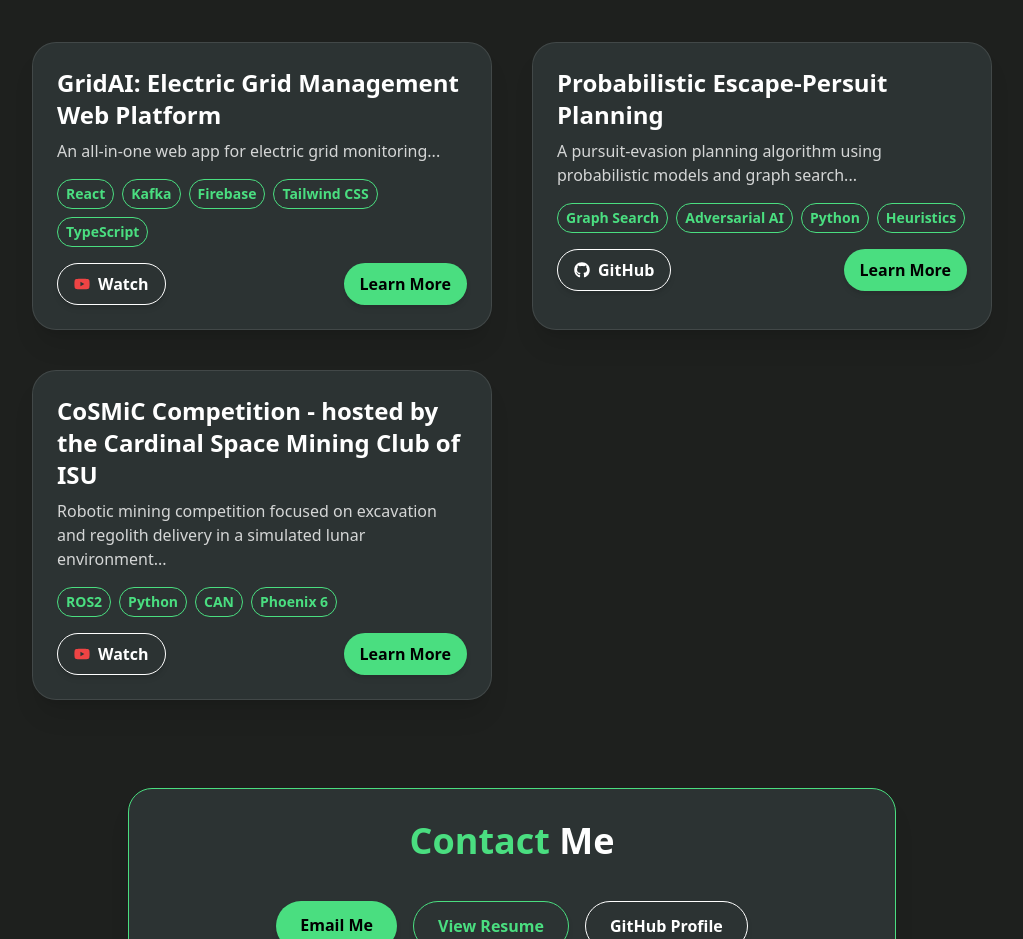
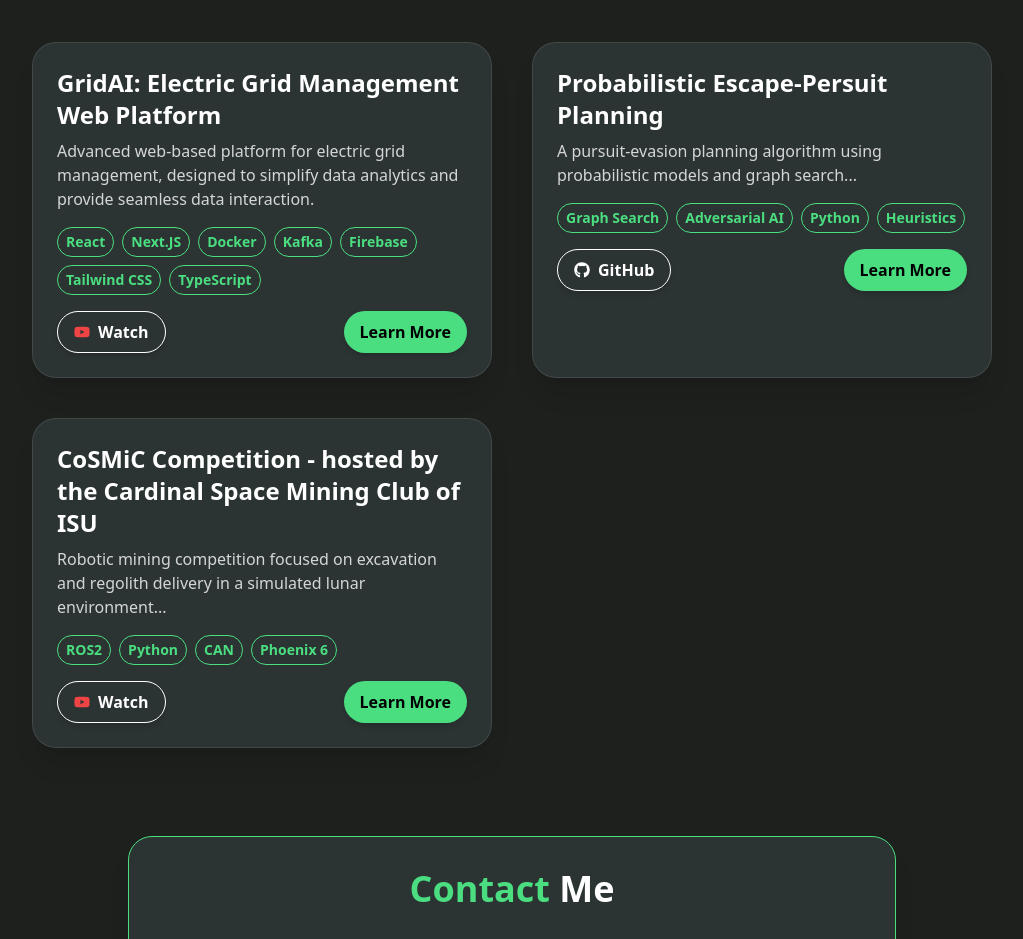
Before and after one commit to jhsotoglz/web-portfolio, a React (Vite) app: page / in a window 1280 px wide. Shown: the part 1280-2219 px from the top of the page, without its empty margins (128-1151 px from the left). Built offline with nearby package versions, Linux system fonts and the light colour scheme.

Commit message:
Improved details text for modal

```diff
--- a/src/components/ProjectDetailsModal.tsx
+++ b/src/components/ProjectDetailsModal.tsx
@@ -39,19 +39,24 @@ const ProjectDetailsModal: React.FC<Props> = ({ project, onClose }) => {
                 overflow-y-auto sm:max-h-[90vh] sm:max-w-[50vw] max-h-[80vh]">
 
           {/* Title */}
-          <h2 className="text-3xl font-bold mt-2 mb-4 text-white">{project.title}</h2>
+          <h2 className="text-3xl font-bold mt-2 mb-4 text-green-400">{project.title}</h2>
 
           {/* Details Text */}
           {project.details && (
-            <p className="text-green-400 whitespace-pre-line mb-6">
-              {project.details}
-            </p>
+            <div className="text-white mb-6">
+              {project.details.split('\n\n').map((paragraph, idx) => (
+                <p key={idx} className="mb-4">
+                  {paragraph}
+                </p>
+              ))}
+            </div>
           )}
+
 
           {/* Project Images */}
           {Array.isArray(project.images) && project.images.length > 0 && (
             <div className="mb-6">
-              <h3 className="font-semibold mb-8 text-white text-center">Project Images</h3>
+              <h3 className="font-semibold mb-8 text-green-400 text-center">Project Images</h3>
               <div className="flex flex-col items-center gap-6">
                 {project.images.map((src, idx) => (
                   <a
@@ -75,7 +80,7 @@ const ProjectDetailsModal: React.FC<Props> = ({ project, onClose }) => {
           {/* YouTube Embeds */}
           {Array.isArray(project.youtubeLinks) && project.youtubeLinks.length > 0 && (
             <div className="mb-6 space-y-6">
-              <h3 className="font-semibold text-white text-center mb-4 mt-8">Project Videos</h3>
+              <h3 className="font-semibold text-green-400 text-center mb-4 mt-8">Project Videos</h3>
               {project.youtubeLinks.map((video, idx) => (
                 <div key={idx} className="w-full">
                   <p className="text-white text-sm font-medium mb-2">{video.label}</p>
--- a/src/data/projectData.ts
+++ b/src/data/projectData.ts
@@ -17,13 +17,21 @@ export interface Project {
 export const projects: Project[] = [
   {
     title: "GridAI: Electric Grid Management Web Platform",
-    description: "An all-in-one web app for electric grid monitoring...",
-    tech: ["React", "Kafka", "Firebase", "Tailwind CSS", "TypeScript"],
+    description: `Advanced web-based platform for electric grid management,
+                  designed to simplify data analytics and provide seamless data interaction.`,
+    tech: ["React", "Next.JS", "Docker", "Kafka", "Firebase", "Tailwind CSS", "TypeScript"],
     link: undefined,
     youtubeLinks: [
       { label: "Demo", url: "https://www.youtube.com/embed/H-c5zdhf0zs" }
     ],
-    details: `GridAI is a real-time dashboard...`,
+    details: `GridAI is proprietary software created at Iowa State University with over four years of continuous
+              development to address the challenges of modern energy distribution systems. It offers solutions
+              for predicting outages, optimizing power flow, and managing distributed energy resources (DERs),
+              enabling operators to maintain grid stability and efficiency.
+
+              While GridAI’s backend was robust, its baseline front-end had limitations that required enhancements
+              to meet diverse user needs. Our senior design team focused on improving existing components and
+              developing new features to deliver a more user-friendly and efficient interface.`,
     pdfs: [
       { name: "Design Doc", url: "/docs/gridai_design.pdf" },
       { name: "Final Report", url: "/docs/gridai_report.pdf" },
```
